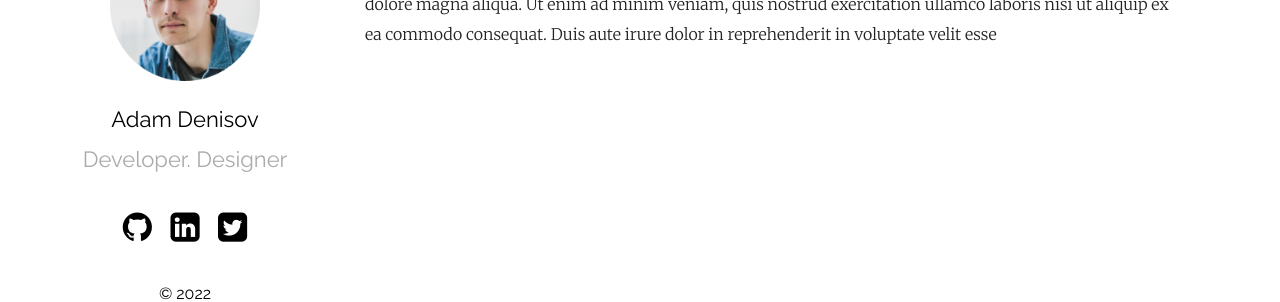
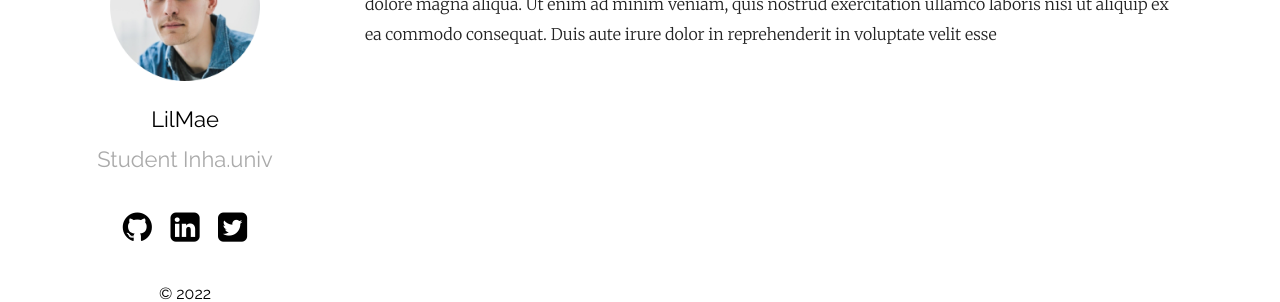
Before and after one commit to LilMae/LilMae.github.io, a Jekyll site: the page built from index.md, in a window 1280 px wide. Shown: the part 232-534 px from the top of the page. Built offline with Jekyll 4.4.1, drawn with Linux system fonts in a browser that asks for light colours.

Commit message:
Update _config.yml

```diff
--- a/_config.yml
+++ b/_config.yml
@@ -10,8 +10,8 @@ show_excerpts: true # set to true to show excerpts on the homepage
 sass:
   sass_dir: _sass
 plainwhite:
-  name: Adam Denisov
-  tagline: Developer. Designer
+  name: LilMae
+  tagline: Student Inha.univ
   date_format: "%b %-d, %Y"
   sitemap: true # set to true to generate sitemap.xml content
   search: true # set to true to enable searchbar
```
